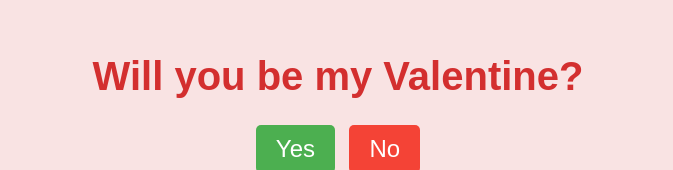
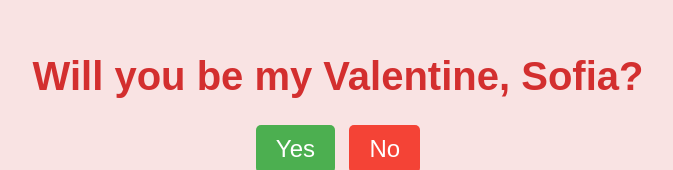
Before and after one commit to lucass6ix/lucass6ix.github.io, a plain HTML site: page index.html in a window 1280 px wide. Shown: the part 138-308 px from the top of the page, without its empty margins (302-975 px from the left). Drawn offline with Linux system fonts and the light colour scheme; no server answers.

Commit message:
Update index.html

```diff
--- a/index.html
+++ b/index.html
@@ -8,7 +8,7 @@
 </head>
 <body>
     <div class="container">
-        <h1>Will you be my Valentine?</h1>
+        <h1>Will you be my Valentine, Sofia?</h1>
         <div class="buttons">
             <button class="yes-button" onclick="handleYesClick()">Yes</button>
             <button class="no-button" onclick="handleNoClick()">No</button>
```
